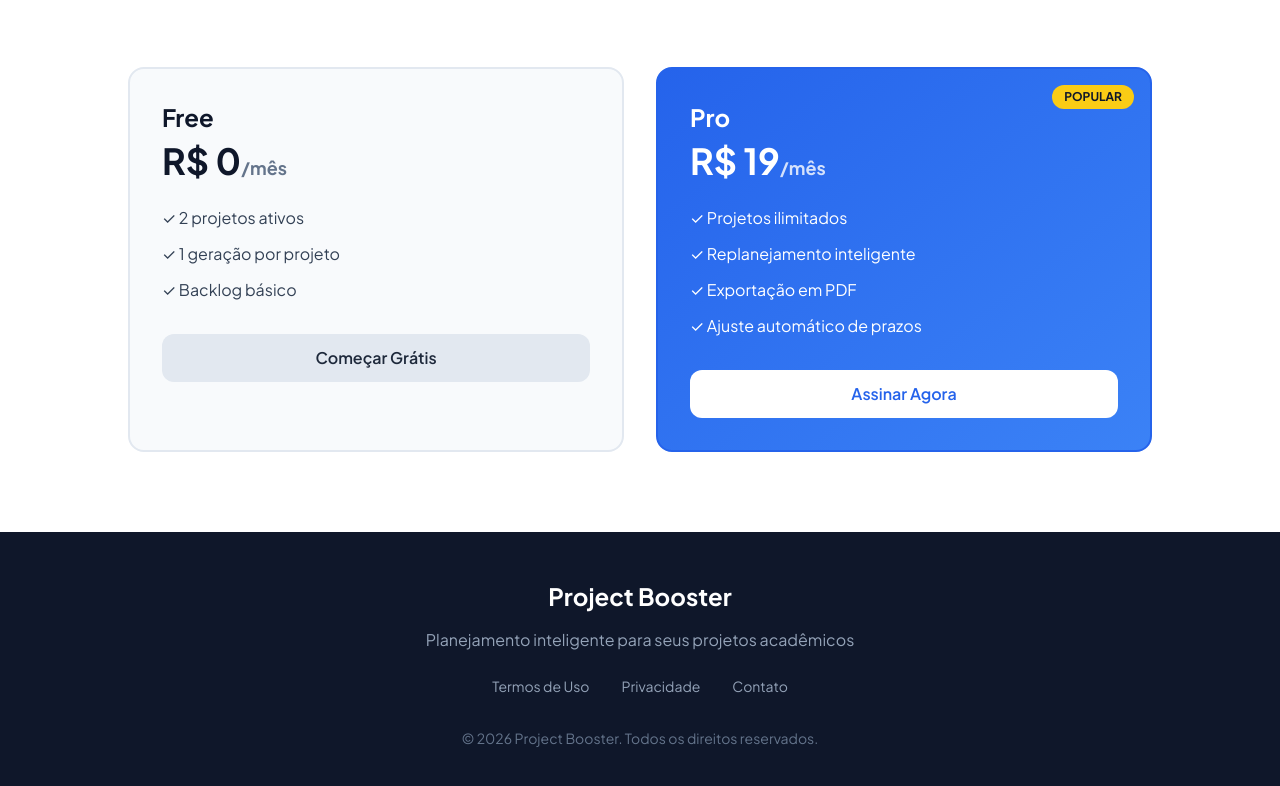
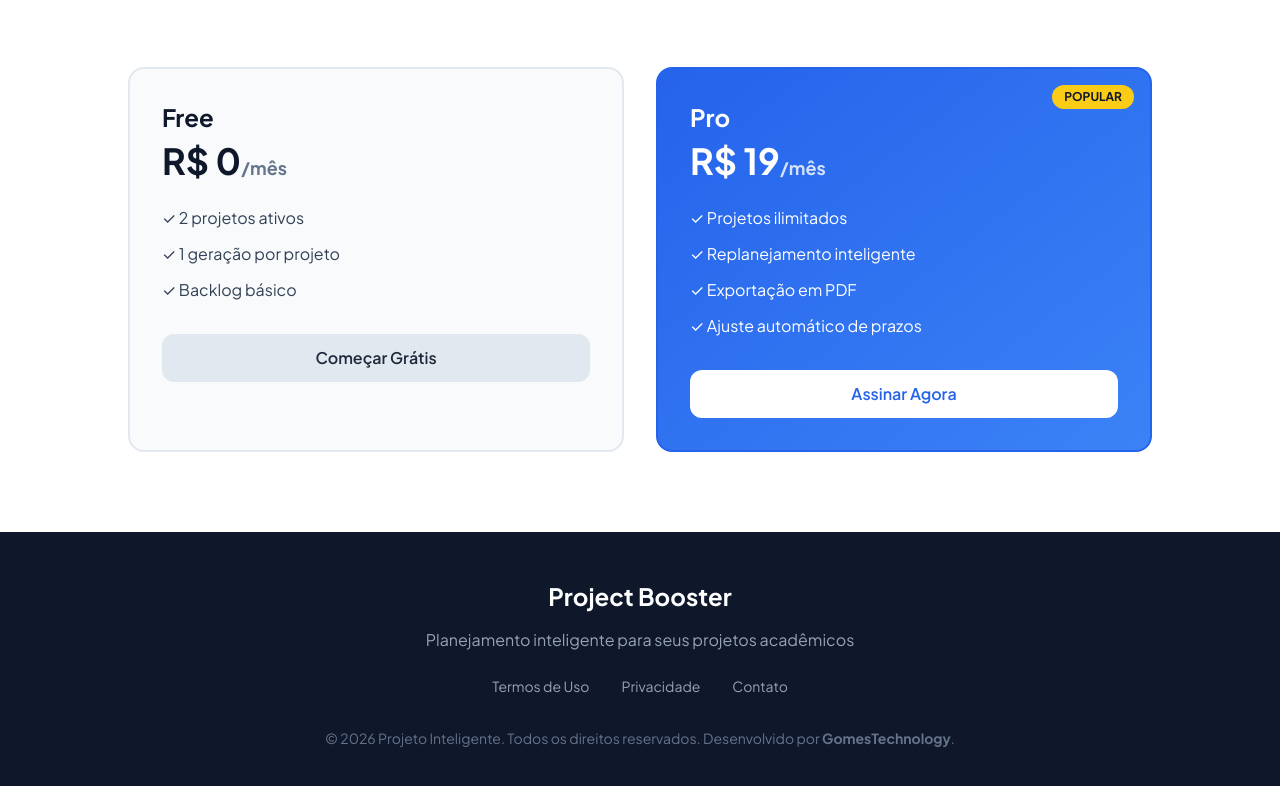
Before and after one commit to karython/ProjetoInteligente, a React (Vite) app: page / in a window 1280 px wide. Shown: the part 2015-2801 px from the top of the page. Built offline with nearby package versions, Linux system fonts and the light colour scheme.

Commit message:
prototipo de implementacao de sistema

```diff
--- a/src/pages/LandingPage.jsx
+++ b/src/pages/LandingPage.jsx
@@ -173,7 +173,7 @@ const LandingPage = () => {
             <a href="#" className="hover:text-white transition-colors">Privacidade</a>
             <a href="#" className="hover:text-white transition-colors">Contato</a>
           </div>
-          <p className="mt-8 text-gray-500 text-sm">© 2026 Project Booster. Todos os direitos reservados.</p>
+          <p className="mt-8 text-gray-500 text-sm">© 2026 Projeto Inteligente. Todos os direitos reservados. Desenvolvido por <a href="https://karythongomes.com.br"><strong>GomesTechnology</strong></a>.</p>
         </div>
       </footer>
     </div>
```
